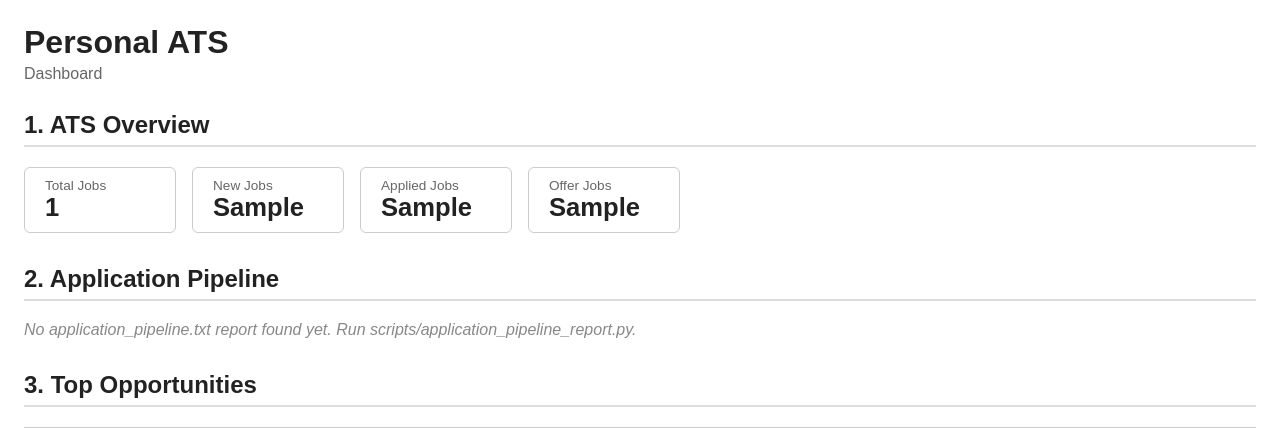
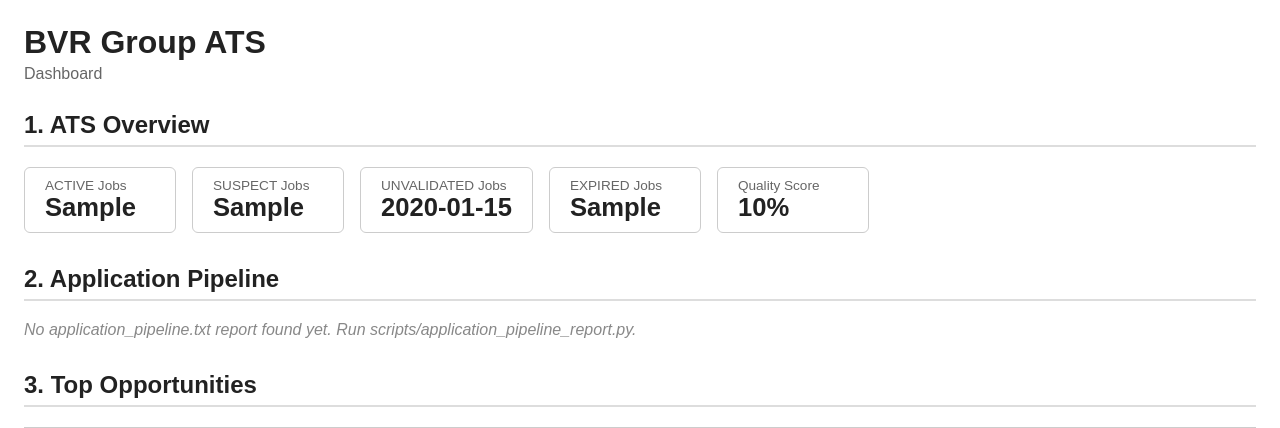
Before and after one commit to BODAPATI88/personal-ats, a Flask app: template templates/index.html in a window 1280 px wide. Shown: the top 428 px of the page. Run offline with Flask 3, Linux system fonts and the light colour scheme; the template is opened without the code that fills it: most values are stand-ins (such as "Sample title", 1, 10 or a date in 2020).

Commit message:
feat(dashboard): ATS Dashboard V2
- Replace Total/New/Applied/Offer cards
- Add ACTIVE/SUSPECT/UNVALIDATED/EXPIRED cards
- Add Quality Score metric
- Rebrand dashboard to BVR Group ATS
- Capture ATS baseline metrics

```diff
--- a/app.py
+++ b/app.py
@@ -172,6 +172,32 @@ def home():
     new_jobs = fetch_one("SELECT COUNT(*) FROM jobs WHERE UPPER(status)='NEW'")[0]
     offer_jobs = fetch_one("SELECT COUNT(*) FROM jobs WHERE UPPER(status)='OFFER'")[0]
 
+    active_jobs = fetch_one(
+        "SELECT COUNT(*) FROM jobs WHERE validation_status='ACTIVE'"
+    )[0]
+
+    suspect_jobs = fetch_one(
+        "SELECT COUNT(*) FROM jobs WHERE validation_status='SUSPECT'"
+    )[0]
+
+    unvalidated_jobs = fetch_one(
+        "SELECT COUNT(*) FROM jobs WHERE status='NEW' AND validation_status IS NULL"
+    )[0]
+
+    expired_jobs = fetch_one(
+        "SELECT COUNT(*) FROM jobs WHERE validation_status='EXPIRED'"
+    )[0]
+
+    quality_score = fetch_one("""
+SELECT ROUND(
+100.0 *
+SUM(CASE WHEN validation_status='ACTIVE' THEN 1 ELSE 0 END)
+/
+SUM(CASE WHEN status='NEW' THEN 1 ELSE 0 END)
+,2)
+FROM jobs
+""")[0]
+
     # Dashboard sections 2-5: read-only parsing of existing v1.4 report
     # files under reports/. No scoring, recommendation, or report
     # generation logic lives here - this route never writes to reports/.
@@ -195,6 +221,11 @@ def home():
         applied_jobs=applied_jobs,
         new_jobs=new_jobs,
         offer_jobs=offer_jobs,
+        active_jobs=active_jobs,
+        suspect_jobs=suspect_jobs,
+        unvalidated_jobs=unvalidated_jobs,
+        expired_jobs=expired_jobs,
+        quality_score=quality_score,
         search=search,
         status=status,
         view=view,
--- a/templates/index.html
+++ b/templates/index.html
@@ -1,7 +1,7 @@
 <!DOCTYPE html>
 <html>
 <head>
-    <title>Personal ATS - Dashboard</title>
+    <title>BVR Group ATS - Dashboard</title>
     <style>
         body { font-family: Arial, sans-serif; margin: 24px; color: #222; }
         h1 { margin-bottom: 4px; }
@@ -41,16 +41,17 @@
 </head>
 <body>
 
-<h1>Personal ATS</h1>
+<h1>BVR Group ATS</h1>
 <p class="subtitle">Dashboard</p>
 
 <section id="overview">
     <h2>1. ATS Overview</h2>
     <div class="cards">
-        <div class="card"><div class="label">Total Jobs</div><div class="value">{{ total_jobs }}</div></div>
-        <div class="card"><div class="label">New Jobs</div><div class="value">{{ new_jobs }}</div></div>
-        <div class="card"><div class="label">Applied Jobs</div><div class="value">{{ applied_jobs }}</div></div>
-        <div class="card"><div class="label">Offer Jobs</div><div class="value">{{ offer_jobs }}</div></div>
+        <div class="card"><div class="label">ACTIVE Jobs</div><div class="value">{{ active_jobs }}</div></div>
+        <div class="card"><div class="label">SUSPECT Jobs</div><div class="value">{{ suspect_jobs }}</div></div>
+        <div class="card"><div class="label">UNVALIDATED Jobs</div><div class="value">{{ unvalidated_jobs }}</div></div>
+        <div class="card"><div class="label">EXPIRED Jobs</div><div class="value">{{ expired_jobs }}</div></div>
+        <div class="card"><div class="label">Quality Score</div><div class="value">{{ quality_score }}%</div></div>
     </div>
 </section>
 
```
